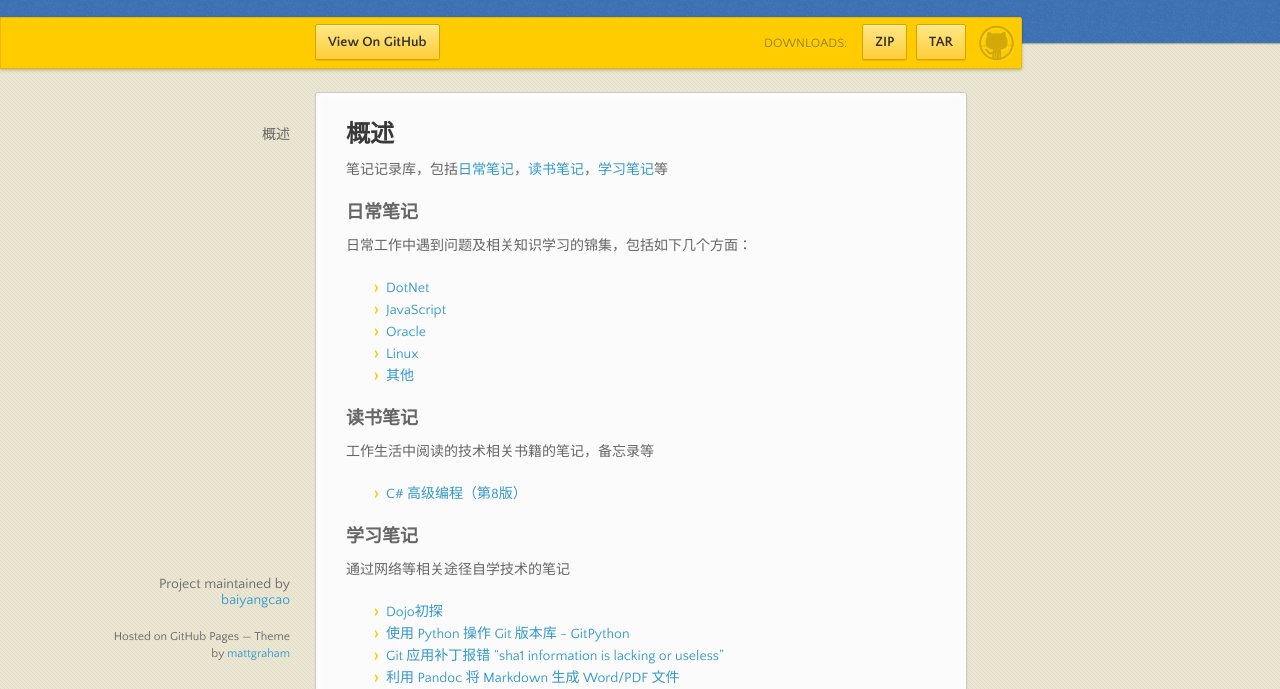
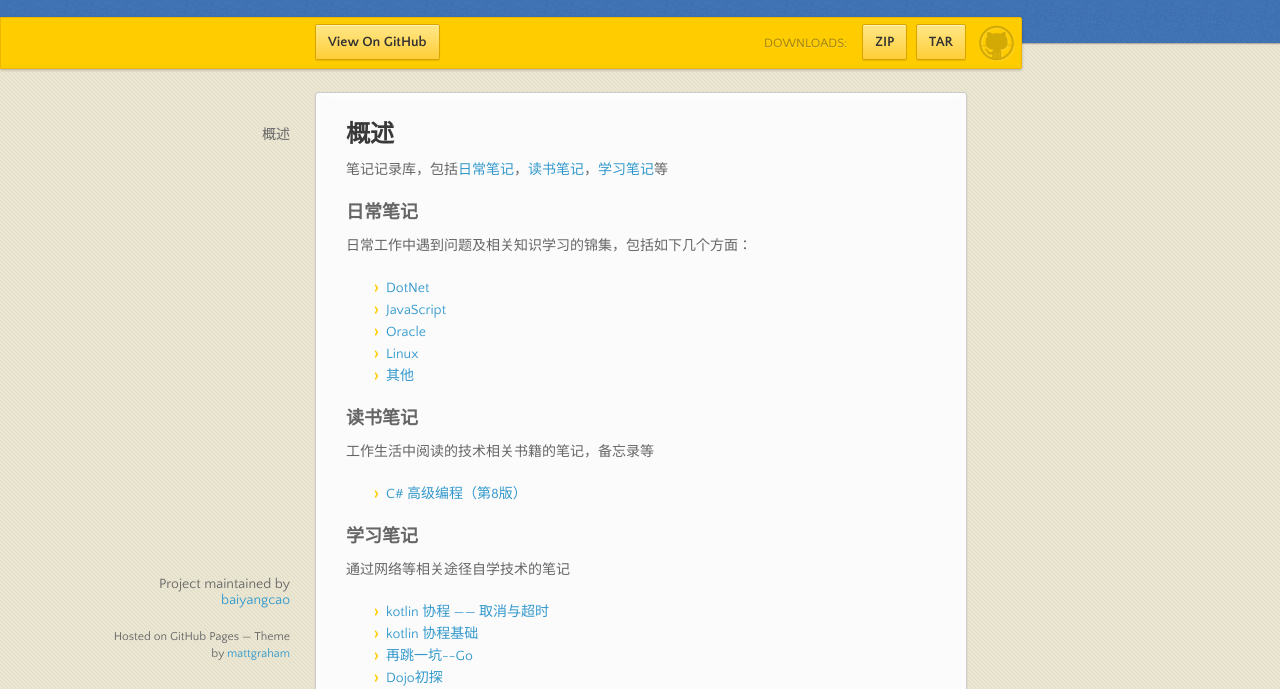
Before and after one commit to baiyangcao/Notes, a website: page docs/index.html in a window 1280 px wide. Shown: the part 98-787 px from the top of the page. Drawn offline with nearby package versions, Linux system fonts and the light colour scheme.

Commit message:
update readme.md and index.html automatically

```diff
--- a/docs/index.html
+++ b/docs/index.html
@@ -72,6 +72,12 @@
 <p>通过网络等相关途径自学技术的笔记</p>
 
 <ul>
+
+<li><a href="https://baiyangcao.github.io/notes/2017/06/26/kotlin-coroutines-cancel-timeout.html">kotlin 协程 —— 取消与超时</a></li>
+
+<li><a href="https://baiyangcao.github.io/notes/2017/06/20/kotlin-coroutines.html">kotlin 协程基础</a></li>
+
+<li><a href="https://baiyangcao.github.io/notes/2017/05/28/go-tour.html">再跳一坑--Go</a></li>
 
 <li><a href="https://baiyangcao.github.io/notes/2017/04/21/hello-dojo.html">Dojo初探</a></li>
 
```
Also changed, not shown: README.md.
